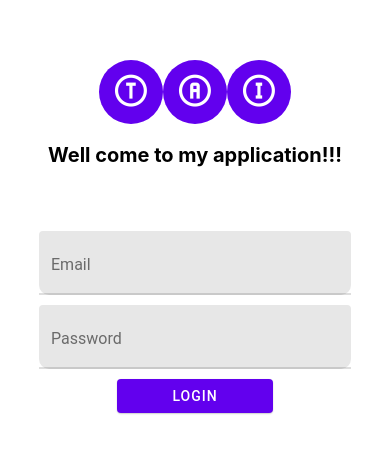
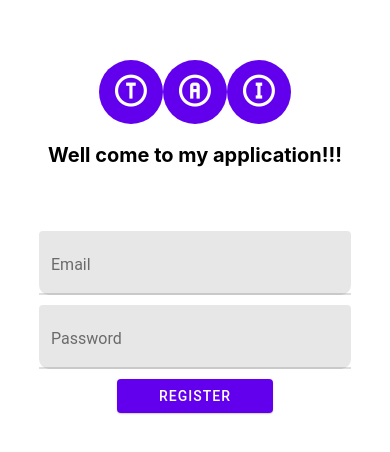
Before and after one commit to datai999/react-native-my-project, a React Native app: screen / in a window 390 px wide. Shown: the part 186-638 px from the top of the page. Built offline with nearby package versions, Linux system fonts and the light colour scheme.

Commit message:
register ui copy from login ui

```diff
--- /dev/null
+++ b/components/MyRegister.js
@@ -0,0 +1,81 @@
+/*
+Nguyen Duc Anh tai
+https://www.facebook.com/datai99/
+Email:datai28599@gmail.com
+*/
+import React, { Component } from 'react'
+import { Text, View, StyleSheet } from 'react-native'
+import {
+  Button as PaperButton,
+  Avatar as PaperAvatar,
+} from 'react-native-paper'
+import PaperTextInput from './PaperTextInput'
+import SingleStateContext from '../dto/SingleStateContext'
+
+export default class MyLogin extends Component {
+  constructor(props) {
+    super(props)
+    this.state = {
+      username: '',
+      password: '',
+    }
+  }
+
+  login = () => {
+    console.log('login' + this.state.username + this.state.password)
+  }
+
+  render() {
+    return (
+      <View style={styles.container}>
+        <View style={styles.logo}>
+          <PaperAvatar.Icon icon="alpha-t-circle-outline" />
+          <PaperAvatar.Icon icon="alpha-a-circle-outline" />
+          <PaperAvatar.Icon icon="alpha-i-circle-outline" />
+        </View>
+        <Text style={styles.title}>Well come to my application!!!</Text>
+        <PaperTextInput
+          style={styles.input}
+          context={new SingleStateContext(this, 'username')}
+          label="Email"
+        />
+        <PaperTextInput
+          style={styles.input}
+          secureTextEntry={true}
+          context={new SingleStateContext(this, 'password')}
+          label="Password"
+        />
+        <PaperButton
+          style={(styles.input, styles.button)}
+          mode="contained"
+          onPress={this.login}
+        >
+          Register
+        </PaperButton>
+      </View>
+    )
+  }
+}
+
+const styles = StyleSheet.create({
+  container: {
+    flex: 1,
+    flexDirection: 'column',
+    justifyContent: 'center',
+    alignItems: 'center',
+  },
+  logo: {
+    flexDirection: 'row',
+    marginBottom: '5%',
+  },
+  title: { marginBottom: '15%', fontSize: 20, fontWeight: 'bold' },
+  input: {
+    borderRadius: 10,
+    marginVertical: 5,
+    width: '80%',
+  },
+  button: {
+    marginTop: 5,
+    width: '40%',
+  },
+})
--- a/index.js
+++ b/index.js
@@ -19,9 +19,10 @@ import MyFlatList from './components/MyFlatList'
 import MyPokeFlatList from './components/MyPokeFlatList'
 //lesson 30-40
 import MyLogin from './components/MyLogin'
+import MyRegister from './components/MyRegister'
 //...
 
 // registerRootComponent calls AppRegistry.registerComponent('main', () => App);
 // It also ensures that whether you load the app in the Expo client or in a native build,
 // the environment is set up appropriately
-registerRootComponent(MyLogin)
+registerRootComponent(MyRegister)
```
